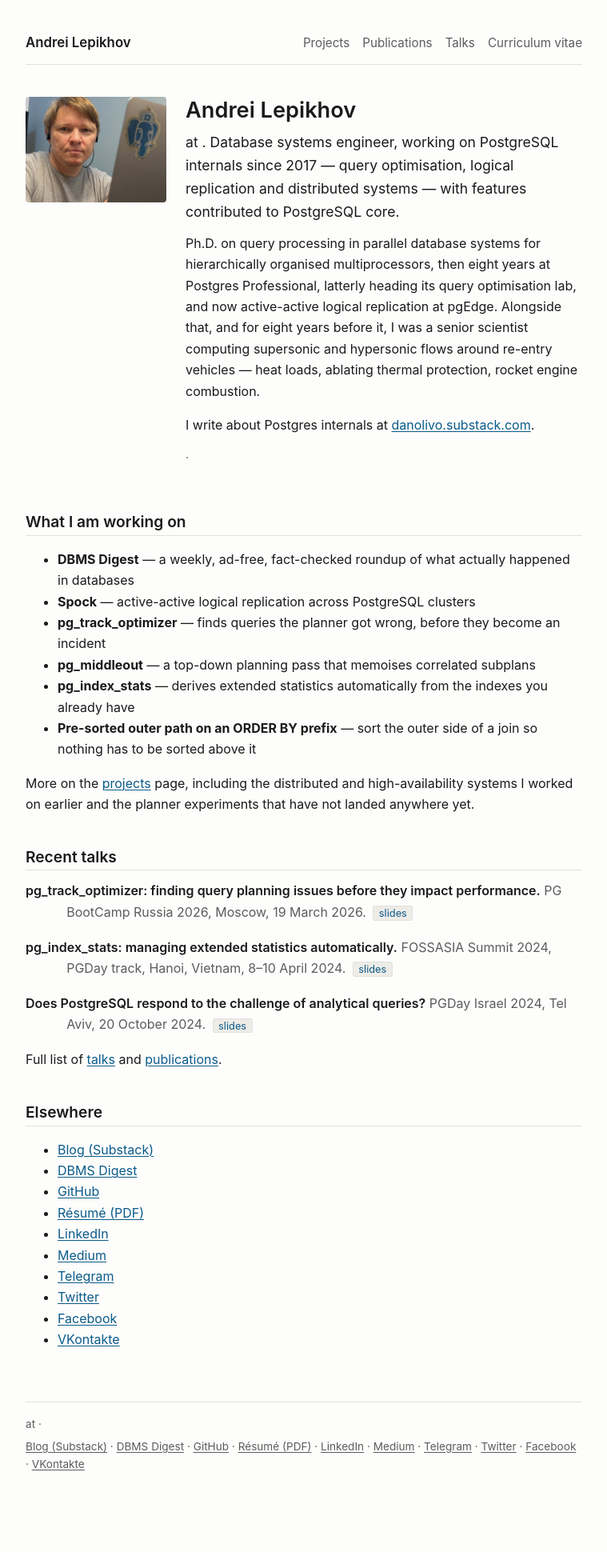
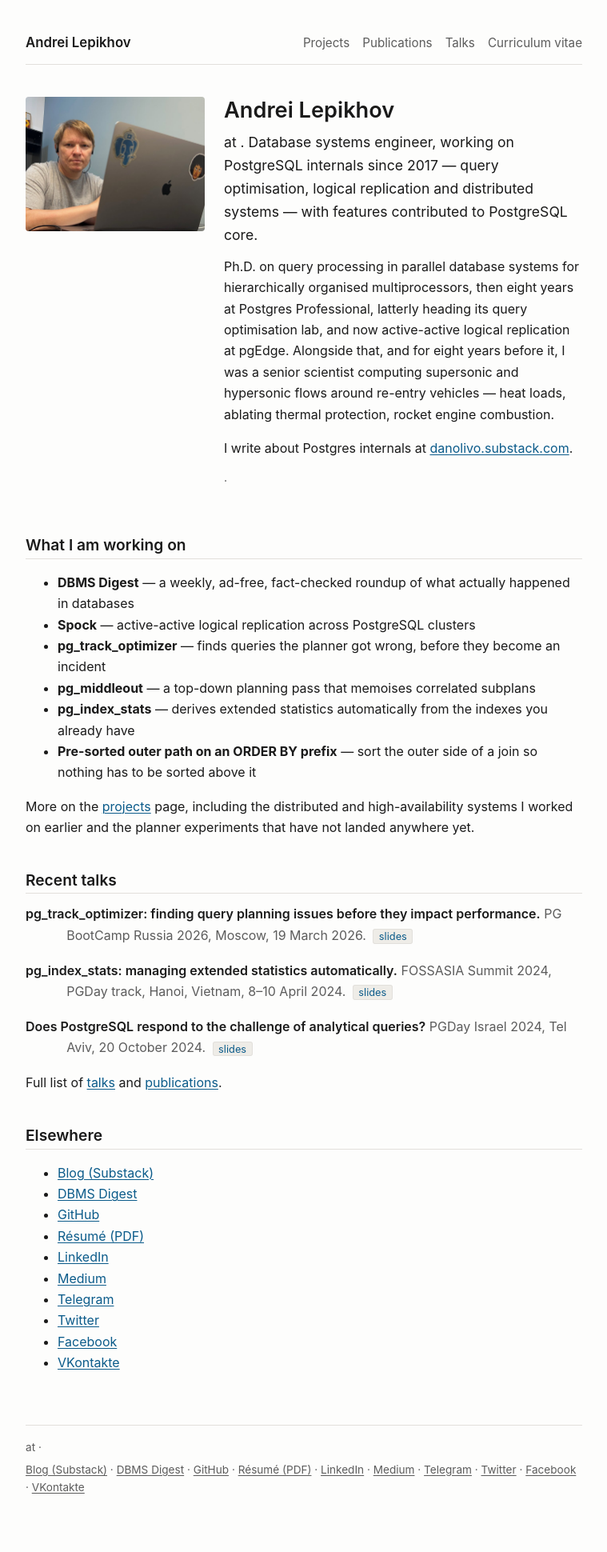
Before and after one commit to danolivo/danolivo.github.io, a Jekyll site: the page built from index.markdown, in a window 1280 px wide. Shown: the whole page at 80% size, without its empty margins (260-1019 px from the left). Built offline with Jekyll 4.4.1, drawn with Linux system fonts in a browser that asks for light colours; before the commit the page ends 1911 px from its top, so only the background shows below that.

Commit message:
Widen the portrait crop to the whole desk scene
Previously cropped to face plus the elephant sticker; now the frame runs
900..3900 x 350..2600 of the original, which is as much as there is: the
only thing deliberately left out is another person's arm across the bottom
left. Gains air above the head, the full laptop lid with both stickers, and
the table edge. Displayed at 14rem rather than 11rem, otherwise the face
and the stickers both lose definition. Metadata stripped as before.

Co-Authored-By: Claude Opus 5 <noreply@anthropic.com>

```diff
--- a/assets/css/style.css
+++ b/assets/css/style.css
@@ -98,11 +98,12 @@ code {
 .intro { display: flex; flex-wrap: wrap; gap: 1.5rem; align-items: flex-start; }
 .intro-text { flex: 1 1 20rem; }
 .intro-text .lede { font-size: 1.1rem; margin-bottom: 0.75rem; }
-/* Wider than a head-and-shoulders shot would need: the frame carries the
-   laptop and its Postgres sticker as well as the face. */
+/* The frame is the full desk scene, not a head-and-shoulders shot, so it needs
+   more width than a portrait would: at anything narrower the face and the
+   stickers both turn to mush. */
 .intro .portrait {
   flex: 0 0 auto;
-  width: 11rem;
+  width: 14rem;
   height: auto;
   border-radius: 4px;
 }
--- a/index.markdown
+++ b/index.markdown
@@ -7,7 +7,7 @@ description: >-
 
 <div class="intro">
   <img class="portrait" src="{{ '/assets/img/portrait.jpg' | relative_url }}"
-       width="720" height="540"
+       width="900" height="675"
        alt="Andrei Lepikhov at his laptop, a PostgreSQL elephant sticker on the lid">
   <div class="intro-text">
     <h1>Andrei Lepikhov</h1>
```
Also changed, not shown: assets/img/portrait.jpg.
